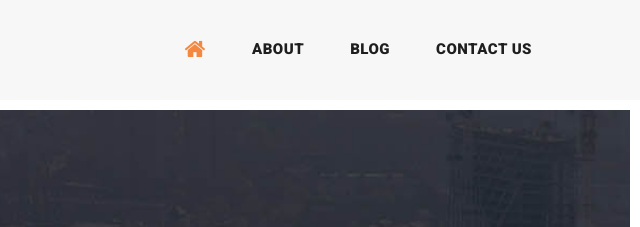
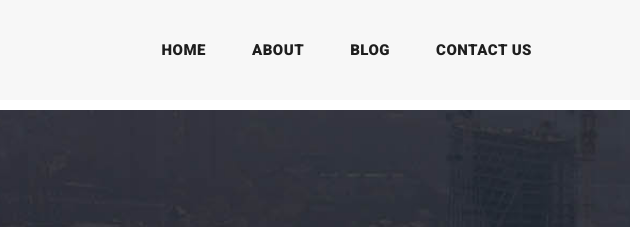
Before and after one commit to LodzErasmus/LodzErasmusBlog, a plain HTML site: page Presentation-Erasmus.html in a window 1280 px wide. Shown: the top 227 px of the page, 640-1280 px from the left. Drawn offline with Linux system fonts and the light colour scheme.

Commit message:
changemenu

```diff
--- a/Presentation-Erasmus.html
+++ b/Presentation-Erasmus.html
@@ -50,9 +50,8 @@ https://templatemo.com/tm-551-stand-blog
             </button>
             <div class="collapse navbar-collapse" id="navbarResponsive">
               <ul class="navbar-nav ml-auto">
-                <li class="nav-item active">
-                  <a class="nav-link" href="index.html">
-                    <i class="fa fa-home" style="font-size: 1.5em;"></i>
+                <li class="nav-item">
+                  <a class="nav-link" href="index.html">Home
                     <span class="sr-only">(current)</span>
                   </a>
                 </li>
```
Also changed, not shown: RomainM-1-post-details.html (+2 -3 lines), about.html (+2 -3 lines), blog.html (+2 -3 lines), contact.html (+1 -2 lines), index.html (+5 -4 lines).
